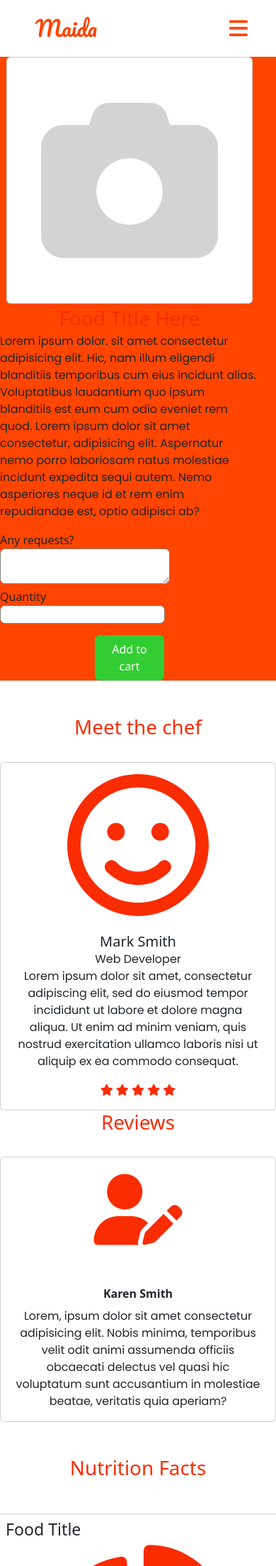
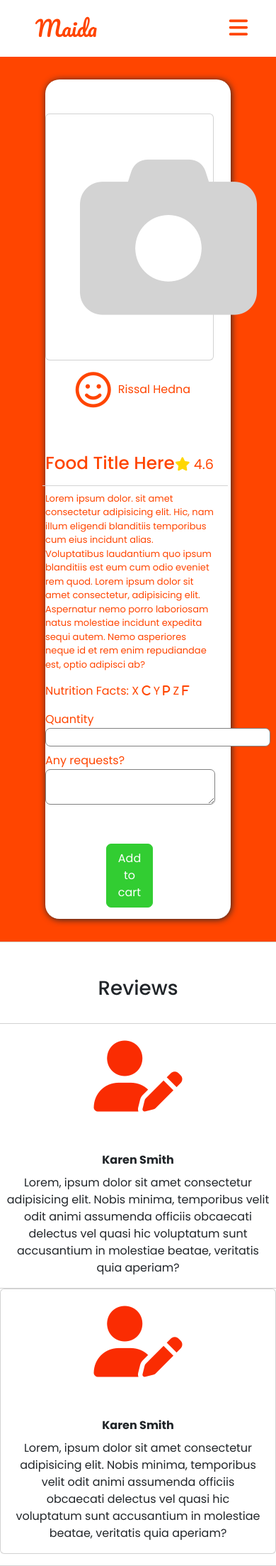
Before and after one commit to JamilAwada/Maida, a PHP site: page /order.html in a window 390 px wide. Shown: the top 2207 px of the page at 71% size. Run offline with PHP 8.4, Linux system fonts and the light colour scheme.

Commit message:
redesigned order

```diff
--- a/order.css
+++ b/order.css
@@ -1,13 +1,32 @@
+body {
+	overflow-x: hidden;
+	font-family: 'Poppins', sans-serif;
+}
+
 .add-btn {
-    border-radius: 7px;
-    border-width: 0;
+	border: solid limegreen 1px;
+	border-radius: 7px;
     background-color: limegreen;
     color: white;
+	transition: 0.5s;
+}
 
+.add-btn:hover {
+	background-color: white;
+	color: limegreen;
+	border: solid limegreen 1px;
 }
 
 .container1 {
 	background-color: orangered;
+	padding: 2em 4em;
+}
+
+.subcontainer {
+	background-color: white;
+	border-radius: 20px;
+	padding-bottom: 1em;
+	box-shadow: 1px 1px 10px;
 }
 
 input, textarea {
@@ -16,7 +35,19 @@ input, textarea {
     text-indent: 5px;
 }
 
-h1, i {
+.title, label {
+	color: orangered;
+}
+
+.description {
+	color: orangered;
+}
+
+p > i {
+	color: orangered;
+}
+
+i {
     color: #FA2C02;
 }
 
--- a/order.html
+++ b/order.html
@@ -4,9 +4,7 @@
     <meta charset="UTF-8">
     <meta http-equiv="X-UA-Compatible" content="IE=edge">
     <meta name="viewport" content="width=device-width, initial-scale=1.0">
-    <!-- Import bootstrap -->
     <link href="https://cdn.jsdelivr.net/npm/bootstrap@5.2.2/dist/css/bootstrap.min.css" rel="stylesheet" integrity="sha384-Zenh87qX5JnK2Jl0vWa8Ck2rdkQ2Bzep5IDxbcnCeuOxjzrPF/et3URy9Bv1WTRi" crossorigin="anonymous"/>
-    <!-- Import fontawesome -->
     <link rel="stylesheet" href="https://cdnjs.cloudflare.com/ajax/libs/font-awesome/6.2.0/css/all.min.css" integrity="sha512-xh6O/CkQoPOWDdYTDqeRdPCVd1SpvCA9XXcUnZS2FmJNp1coAFzvtCN9BmamE+4aHK8yyUHUSCcJHgXloTyT2A==" crossorigin="anonymous" referrerpolicy="no-referrer" />
     <link rel="stylesheet" href="order.css"/>
     <link rel="stylesheet" href="navbar.css"/>
@@ -35,67 +33,58 @@
   <!-- NavBar End -->
 
     <div class="container1">
+      <div class="subcontainer">
         <div class="row w-100">
-            <div class="col-lg-6 text-center">
-                <i class="fa-solid fa-camera card p-5" style="font-size: 250px; color: lightgray;"></i>
+          <div class="col-lg-6">
+              <div class="d-flex justify-content-center">
+                <i class="fa-solid fa-camera card p-5 mt-5" style="font-size: 250px; color: lightgray;"></i>
+
+              </div>
+              <div class="">
+                <div align="center" style="color: orangered; text-indent: 10px;" class="d-flex align-items-center justify-content-center my-3"><i class="fa-regular fa-face-smile" style="font-size: 50px; color: orangered;"></i>Rissal Hedna</div>
+              </div>
           </div>
           <div class="col-lg-6">
               <div class="row">
                   <div class="col-lg-12"></div>
-                    <h1 align="center" class="my-1">Food Title Here</h1><br>
-                    <p>Lorem ipsum dolor. sit amet consectetur adipisicing elit. Hic, nam illum eligendi blanditiis temporibus cum eius incidunt alias. Voluptatibus laudantium quo ipsum blanditiis est eum cum odio eveniet rem quod. Lorem ipsum dolor sit amet consectetur, adipisicing elit. Aspernatur nemo porro laboriosam natus molestiae incidunt expedita sequi autem. Nemo asperiores neque id et rem enim repudiandae est, optio adipisci ab?</p><br/>
+                  <div class="d-flex justify-content-between align-items-center">
+                    <h2 align="left" class="mt-5 title">Food Title Here</h2>
+                    <span style="color: orangered; font-size: larger;"><i class="fa-solid fa-star mt-5" style="color: gold;"></i> 4.6</span>
+                  </div>
+                  <div class="divider ms-2 my-2" style="width: 100%"></div>
+                  <p class="description" style="font-size:small;">Lorem ipsum dolor. sit amet consectetur adipisicing elit. Hic, nam illum eligendi blanditiis temporibus cum eius incidunt alias. Voluptatibus laudantium quo ipsum blanditiis est eum cum odio eveniet rem quod. Lorem ipsum dolor sit amet consectetur, adipisicing elit. Aspernatur nemo porro laboriosam natus molestiae incidunt expedita sequi autem. Nemo asperiores neque id et rem enim repudiandae est, optio adipisci ab?</p><br/>
+                  <p style="color: orangered;">Nutrition Facts: X <i class="fa-solid fa-c"></i> Y <i class="fa-solid fa-p"></i> Z <i class="fa-solid fa-f"></i></p>
               </div>
               <div class="row justify-content-center">
                   <div class="col-lg-6">
-                        <label>Any requests?</label>
+                      <label>Quantity</label>
+                      <br>
+                      <input type="number"><br>
+                      <label class="mt-2">Any requests?</label>
                       <br>
                       <textarea type="text" id="request" name="request" style="width: 15em"></textarea>
                   </div>
                   <div class="col-lg-6">
-                        <label>Quantity</label>
-                        <br>
-                        <input type="number">
+
                   </div>
-                    <button class="w-25 py-2 mt-3 add-btn">Add to cart</button>
+                  <button class="w-25 py-2 mt-5 add-btn">Add to cart</button>
               </div>
 
           </div>
       </div>
   </div>
+      </div>
+
 
     <div class="divider"></div>
 
-    <!-- Chef Profile -->
+    <!-- Testimonials -->
 
     <div class="container2 mt-5 mb-5">
+      <h1 align="center" class="">Reviews</h1><br>
+      <div class="row mb-3">
 
-        <div class="row">
-            <div class="col-lg-6">
-                <h1 align="center">Meet the chef</h1><br>
-                <div class="card p-3 text-center px-4">
-                    <div>
-                        <i class="fa-regular fa-face-smile" style="font-size: 200px;"></i>
-                    </div>
-                    <br>
-                    <div>
-                        <h5 class="mb-0">Mark Smith</h5>
-                        <span>Web Developer</span>
-                        <p>Lorem ipsum dolor sit amet, consectetur adipiscing elit, sed do eiusmod tempor incididunt ut labore et dolore magna aliqua. Ut enim ad minim veniam, quis nostrud exercitation ullamco laboris nisi ut aliquip ex ea commodo consequat.</p>
-                    </div>
-                    <div>
-                        <i class="fa fa-star"></i>
-                        <i class="fa fa-star"></i>
-                        <i class="fa fa-star"></i>
-                        <i class="fa fa-star"></i>
-                        <i class="fa fa-star"></i>
-                    </div>
-                </div>
-        </div>
-        <div class="col-lg-6">
-            <h1 align="center" class="">Reviews</h1><br>
-
-
-        <!-- Testimonials -->
+        <div class="col-lg-6 col-md-12 p-0">
 
           <div class="card text-center">
             <i class="fa-solid fa-user-pen my-4" style="font-size: 100px;"></i><br>
@@ -103,20 +92,39 @@
             <p class="px-3">Lorem, ipsum dolor sit amet consectetur adipisicing elit. Nobis minima, temporibus velit odit animi assumenda officiis obcaecati delectus vel quasi hic voluptatum sunt accusantium in molestiae beatae, veritatis quia aperiam?</p>
           </div>
         </div>
+        <div class="col-lg-6 col-md-12">
+          <div class="card text-center">
+            <i class="fa-solid fa-user-pen my-4" style="font-size: 100px;"></i><br>
+            <strong class="py-2">Karen Smith</strong>
+            <p class="px-3">Lorem, ipsum dolor sit amet consectetur adipisicing elit. Nobis minima, temporibus velit odit animi assumenda officiis obcaecati delectus vel quasi hic voluptatum sunt accusantium in molestiae beatae, veritatis quia aperiam?</p>
+            </div>
+        </div>
+      </div>
+      <div class="row">
+
+        <div class="col-lg-6 col-md-12 p-0">
+
+          <div class="card text-center">
+            <i class="fa-solid fa-user-pen my-4" style="font-size: 100px;"></i><br>
+            <strong class="py-2">Karen Smith</strong>
+            <p class="px-3">Lorem, ipsum dolor sit amet consectetur adipisicing elit. Nobis minima, temporibus velit odit animi assumenda officiis obcaecati delectus vel quasi hic voluptatum sunt accusantium in molestiae beatae, veritatis quia aperiam?</p>
+          </div>
+        </div>
+        <div class="col-lg-6 col-md-12">
+          <div class="card text-center">
+          <i class="fa-solid fa-user-pen my-4" style="font-size: 100px;"></i><br>
+          <strong class="py-2">Karen Smith</strong>
+          <p class="px-3">Lorem, ipsum dolor sit amet consectetur adipisicing elit. Nobis minima, temporibus velit odit animi assumenda officiis obcaecati delectus vel quasi hic voluptatum sunt accusantium in molestiae beatae, veritatis quia aperiam?</p>
+          </div>
+        </div>
+      </div>
+
+
+
+
+    </div>
 
     <!-- Nut Facts -->
-
-    <h1 align="center" class="my-5">Nutrition Facts</h1>
-    <div class="d-flex justify-content-center mb-5" style="width: 100%">
-      <figure class="pie-chart text-center">
-        <h3 align="left" class="ms-2 mt-2">Food Title</h3>
-        <i class="fa-solid fa-chart-pie" style="font-size: 250px;"></i>
-        <figcaption>
-            Carbohydrates 50<span style="color:#0400ff"></span><br>
-            Protein 30<span style="color:#ff0000"></span><br>
-            Fat 20<span style="color:#ffdd00"></span>
-        </figcaption>
-      </figure>
     </div>
   </div>
 </div>
```
Lines whose indentation alone changed are shown as unchanged.
